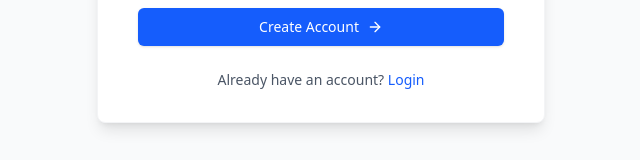
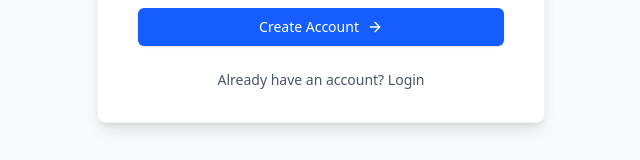
Before and after one commit to voisnoa/Block-chain-voting-system, a React (Vite) app in the folder client/voting/: page /signup in a window 1280 px wide. Shown: the part 534-694 px from the top of the page, without its empty margins (319-959 px from the left). Built offline with nearby package versions, Linux system fonts and the light colour scheme.

Commit message:
remove a tag and used link

```diff
--- a/client/voting/src/pages/SignupPage.jsx
+++ b/client/voting/src/pages/SignupPage.jsx
@@ -2,6 +2,7 @@
 import React, { useState } from 'react';
 import { Mail, Lock, ArrowRight, User } from 'lucide-react';
 import axios from 'axios';
+import { Link } from 'react-router-dom';
 
 const SignupPage = () => {
   const [formData, setFormData] = useState({
@@ -106,9 +107,9 @@ const SignupPage = () => {
             <div className="mt-6 text-center">
               <p className="text-sm text-gray-600">
                 Already have an account?{' '}
-                <a href="/login" className="font-medium text-blue-600 hover:text-blue-500">
-                  Login
-                </a>
+                {/* <a href="/login" className="font-medium text-blue-600 hover:text-blue-500"> */}
+                  <Link to="/login">Login</Link>
+                {/* </a> */}
               </p>
             </div>
           </div>
```
